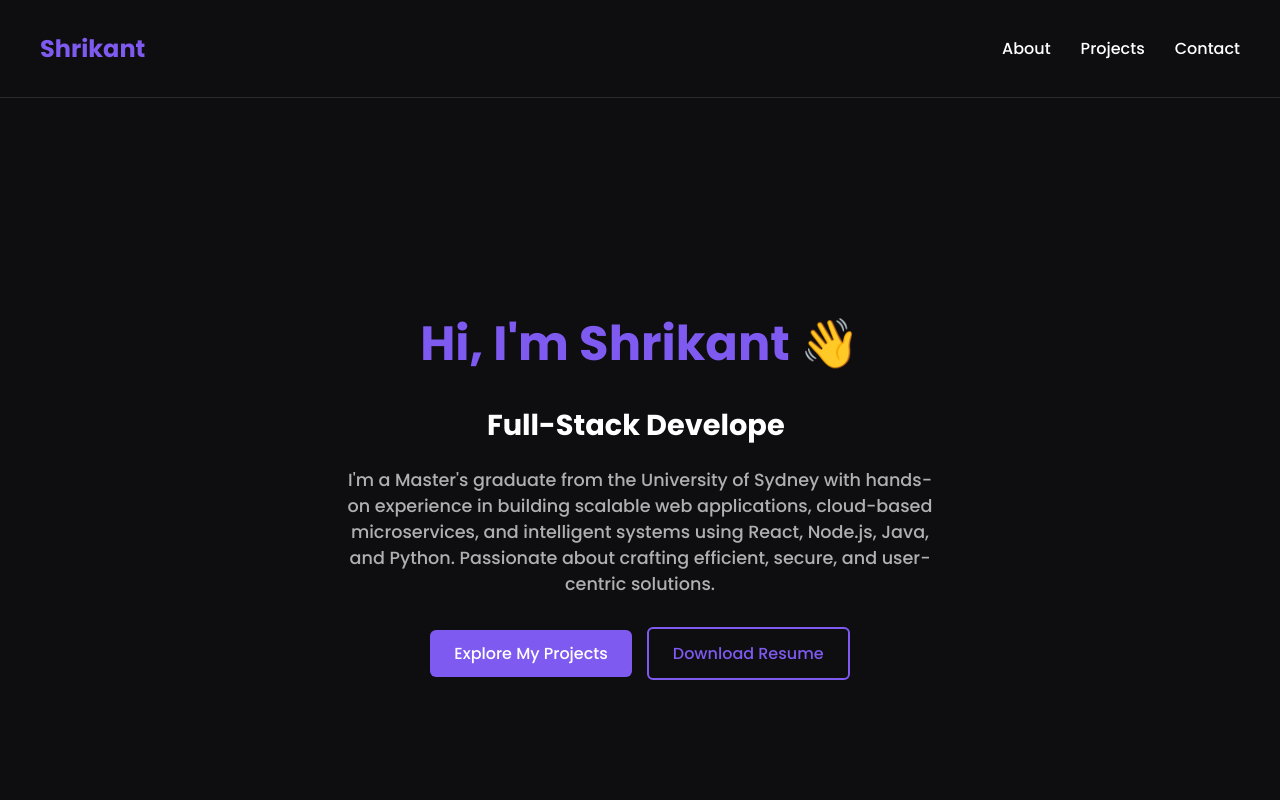
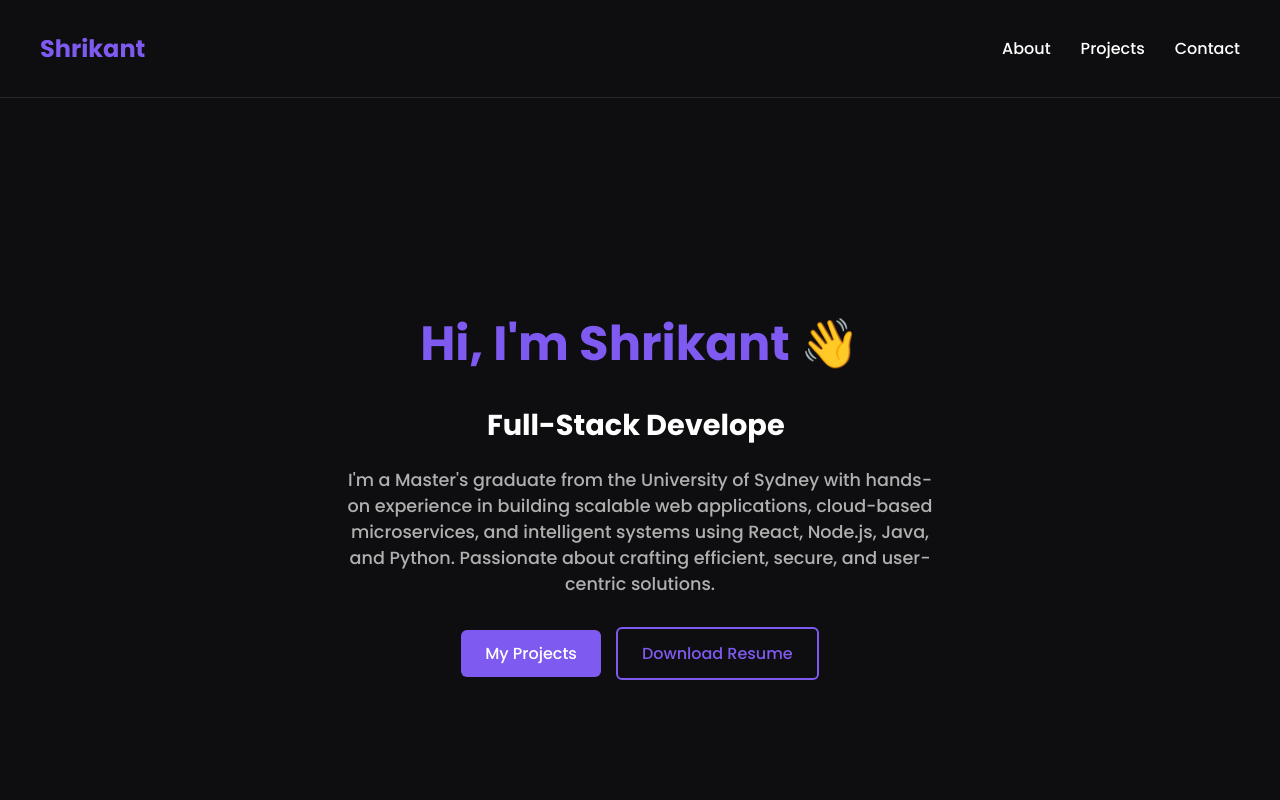
Before and after one commit to shrikantbk06/portfolio-website, a React (Create React App) app: page / in a window 1280 px wide. Shown: the top 800 px of the page. Built offline with nearby package versions, Linux system fonts and the light colour scheme.

Commit message:
Fixed MyProjects Button

```diff
--- a/src/components/Home.js
+++ b/src/components/Home.js
@@ -1,6 +1,7 @@
 import React from 'react';
 import { Typewriter } from 'react-simple-typewriter';
 import './Home.css';
+import { Link } from 'react-router-dom';
 
 export default function Home() {
   return (
@@ -21,7 +22,7 @@
         <p>
           I'm a Master's graduate from the University of Sydney with hands-on experience in building scalable web applications, cloud-based microservices, and intelligent systems using React, Node.js, Java, and Python. Passionate about crafting efficient, secure, and user-centric solutions.
         </p>
-        <a href="/projects" className="hero-btn">Explore My Projects</a>
+        <Link to="/projects" className="hero-btn">My Projects</Link>
         <a href="/Shrikant_Resume.pdf" download className="hero-btn resume-btn">Download Resume</a>
       </div>
     </div>
```
